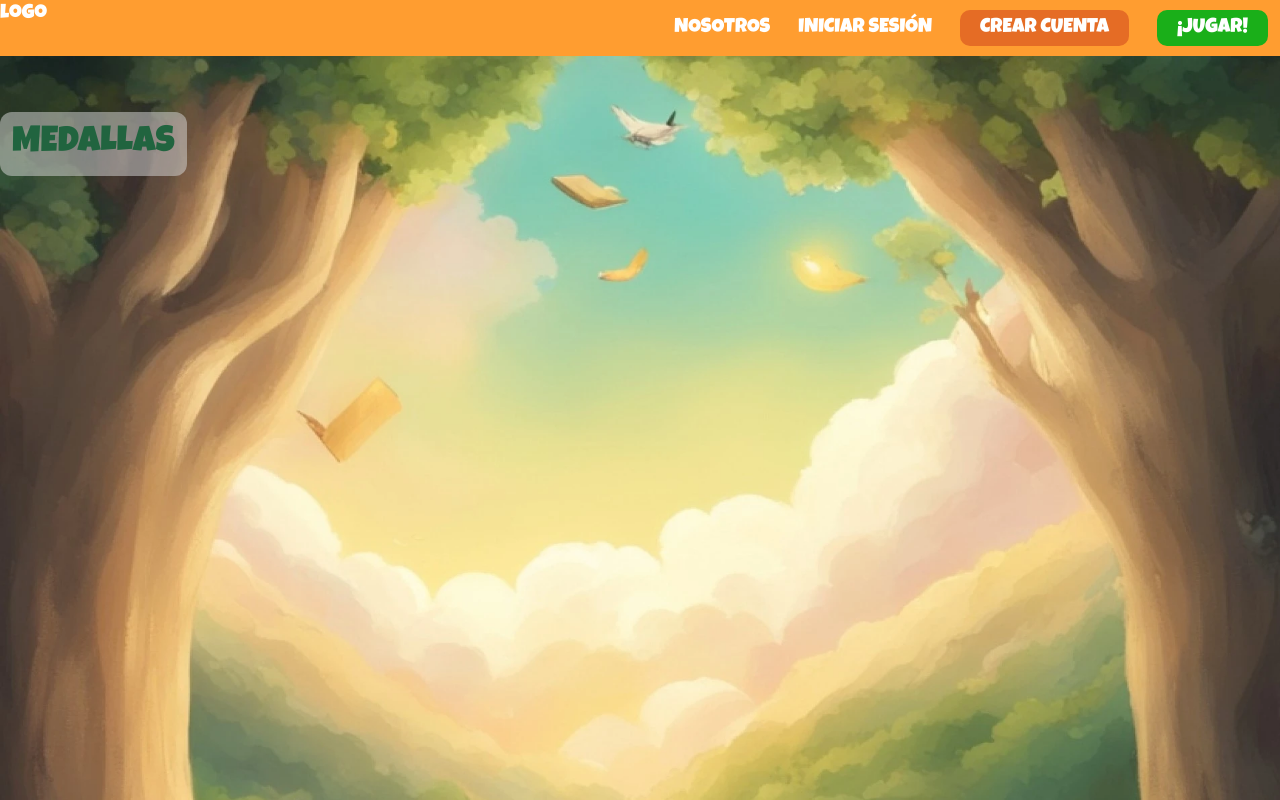
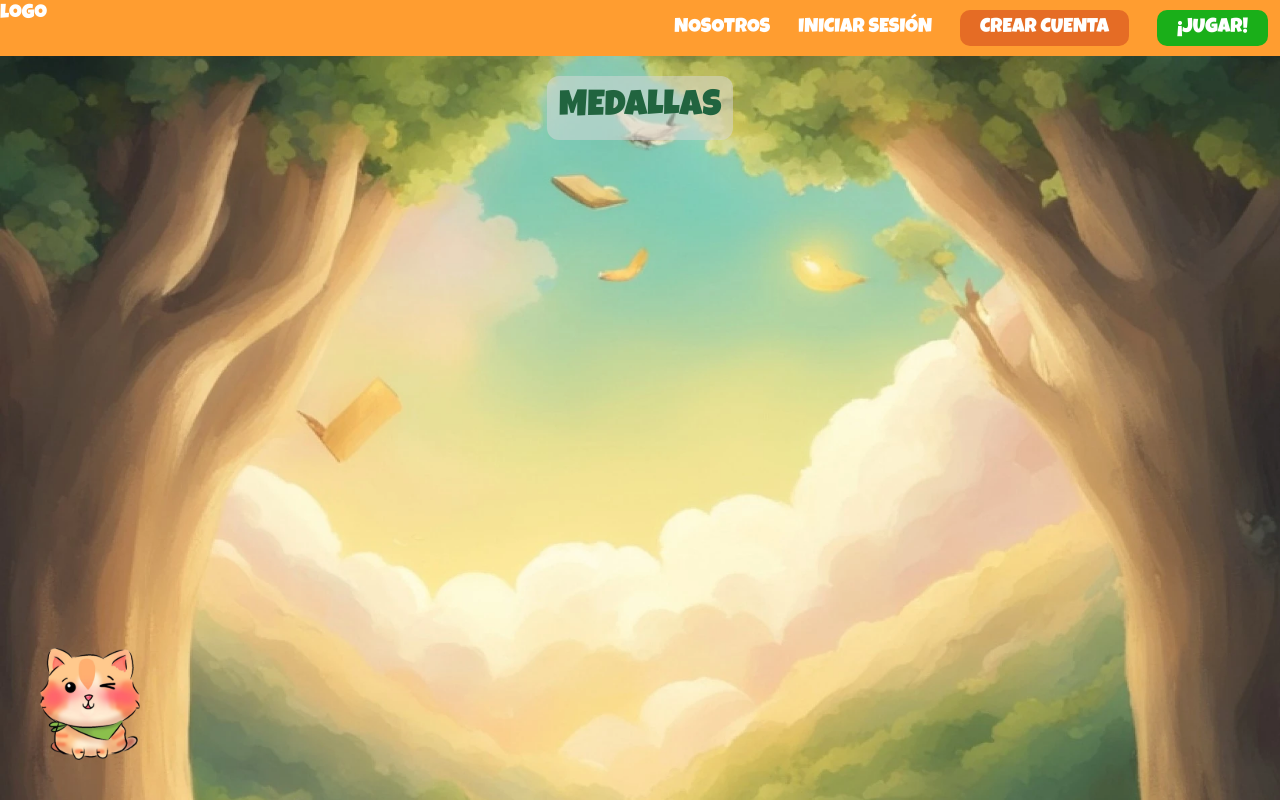
Before and after one commit to Randomlandia/frontend, a Next.js app: page /user/achv in a window 1280 px wide. Built offline with nearby package versions, Linux system fonts and the light colour scheme; a web font is replaced by a local one.

Commit message:
Logros structure done

```diff
--- a/pages/user/achv/index.jsx
+++ b/pages/user/achv/index.jsx
@@ -1,23 +1,33 @@
 import Navbar from "@/components/Navbar";
 import Link from "next/link";
 import { useState } from "react";
+
 export default function achv() {
   const defaultBackground = "bg-booksflying.webp";
   const [background, setBackground] = useState("bg-booksflying.webp");
 
   return (
     <div
-      className="min-h-screen bg-cover bg-left-bottom lg:bg-center bg-no-repeat flex flex-col gap-14 font-mont font-bold overflow-hidden"
+      className="min-h-screen bg-cover bg-left-bottom lg:bg-center bg-no-repeat flex flex-col  overflow-hidden"
       style={{ backgroundImage: `url('/backgrounds/${background}')` }}
     >
       <Navbar />
-      <div className="flex flex-col justify-center">
-        <div className="flex bg-grey/50 rounded-xl w-fit p-3">
+      {/* TÍTULO  */}
+      <div className="flex justify-center p-5">
+        <div className="flex-col bg-grey/50 rounded-xl w-fit p-3">
           <p className="font-lucky text-dgreen text-center text-4xl">
             MEDALLAS
           </p>
         </div>
       </div>
+      {/* AQUÍ VAN LOS MODALES */}
+
+      <div></div>
+
+      {/* AQUÍ VA UN RANDY  QUE PUEDA HABLAR */}
+      <div className="flex absolute bottom-0 p-10">
+        <img src="/randy_wink.svg" alt="" className="h-28" />
+      </div>
     </div>
   );
 }
```
